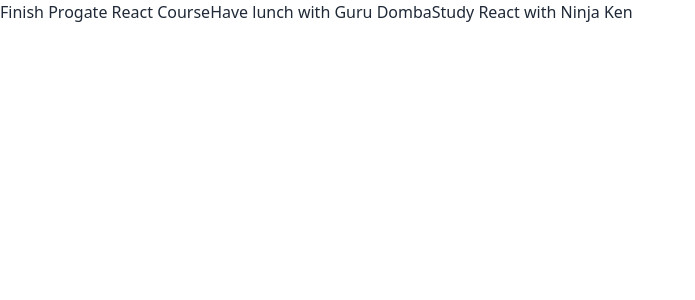
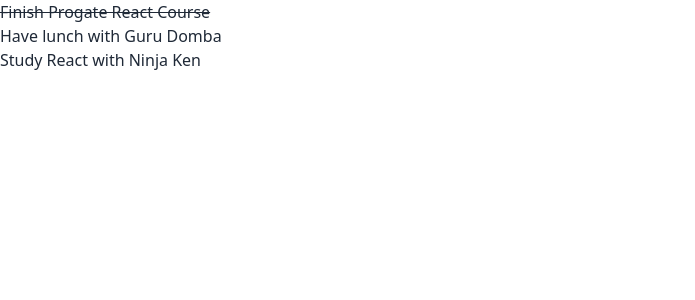
Before and after one commit to AhmadFikriHusaini/todo-react-app, a React (Vite) app: page / in a window 1280 px wide. Shown: the top 300 px of the page, without its empty margins (0-695 px from the left). Built offline with nearby package versions, Linux system fonts and the light colour scheme.

Commit message:
create Todos and TodoItem Component

```diff
--- a/src/App.jsx
+++ b/src/App.jsx
@@ -1,16 +1,13 @@
 import { useState } from "react";
 import { getTodos } from "./databases/todos";
+import Todos from "./components/Todos";
 
 function App() {
   const [todos, setTodos] = useState(getTodos());
 
   return (
     <>
-      <h1>
-        {todos.map((todo) => {
-          return todo.title;
-        })}
-      </h1>
+      <Todos todos={todos} />
     </>
   );
 }
--- /dev/null
+++ b/src/components/TodoItem.jsx
@@ -0,0 +1,15 @@
+const TodoItem = ({ item }) => {
+  return (
+    <>
+      <div>
+        {item.completed ? (
+          <p className="line-through">{item.title}</p>
+        ) : (
+          <p>{item.title}</p>
+        )}
+      </div>
+    </>
+  );
+};
+
+export default TodoItem;
--- /dev/null
+++ b/src/components/Todos.jsx
@@ -0,0 +1,13 @@
+import TodoItem from "./TodoItem";
+
+const Todos = ({ todos }) => {
+  return (
+    <>
+      {todos.map((todo) => {
+        return <TodoItem item={todo} key={todo.id} />;
+      })}
+    </>
+  );
+};
+
+export default Todos;
--- a/src/databases/todos.js
+++ b/src/databases/todos.js
@@ -2,7 +2,7 @@
     {
         id: 1,
         title: 'Finish Progate React Course',
-        completed: false,
+        completed: true,
     },
     {
         id: 2,
```
